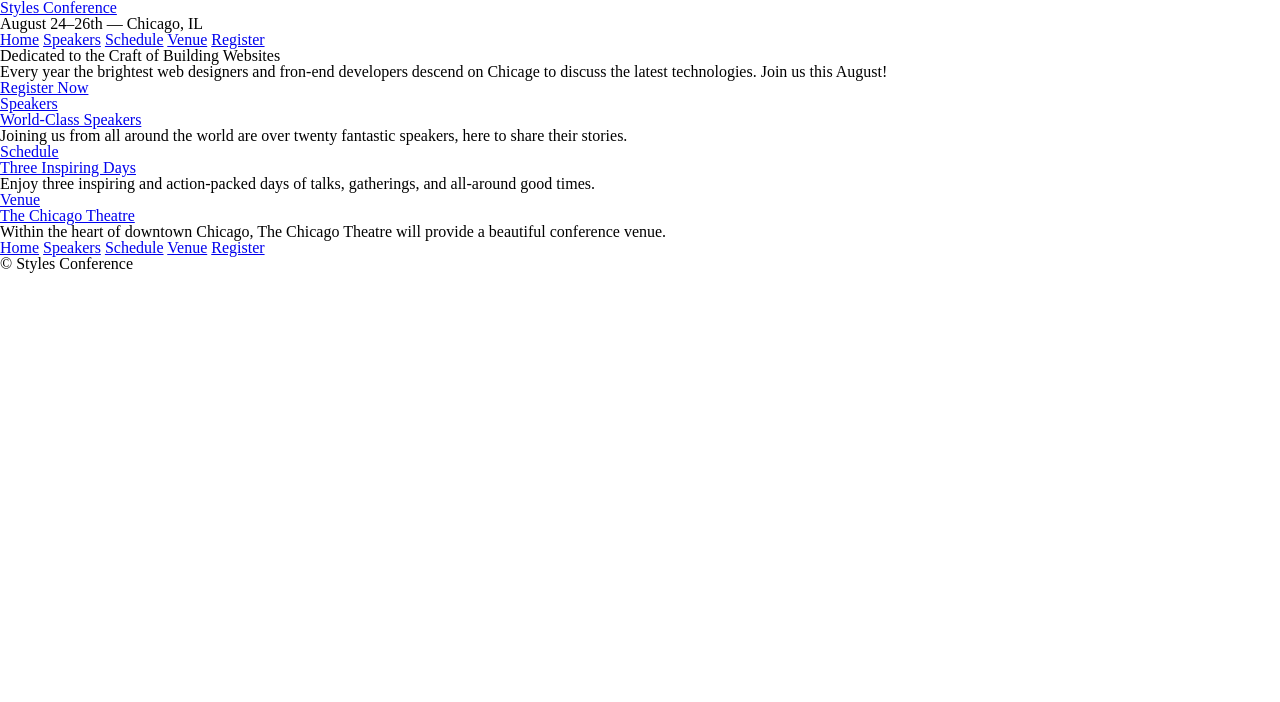
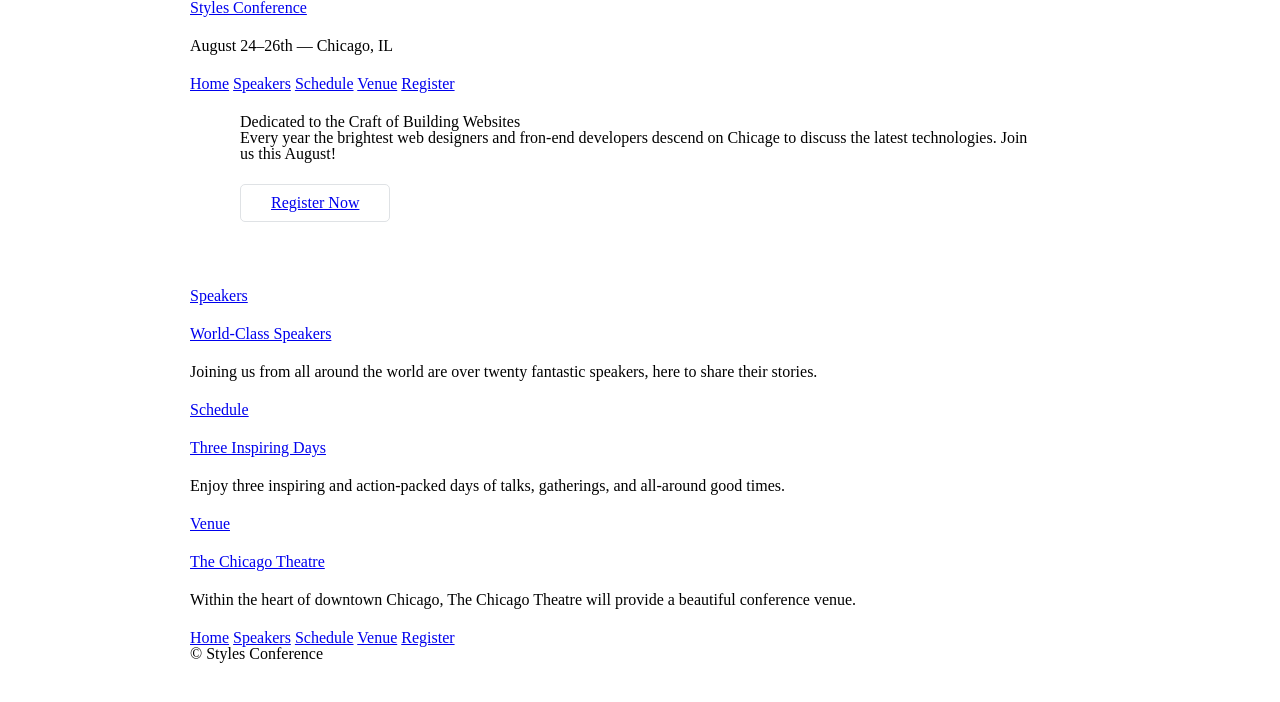
Before and after one commit to hguochen/StylesConference, a plain HTML site: page index.html in a window 1280 px wide. Drawn offline with Linux system fonts and the light colour scheme.

Commit message:
Added basic styling to index page

```diff
--- a/index.html
+++ b/index.html
@@ -7,10 +7,12 @@
         <link rel="stylesheet" href="static/css/main.css">
     </head>
     <body>
-        <header>
-            <h1>
-                <a href="index.html">Styles Conference</a>
-            </h1>
+        <header class="container">
+            <section>
+                <h1>
+                    <a href="index.html">Styles Conference</a>
+                </h1>
+            <section>
             <h3>August 24&ndash;26th &mdash; Chicago, IL</h3>
             <nav>
                 <a href="index.html">Home</a>
@@ -20,12 +22,12 @@
                 <a href="register.html">Register</a>
             </nav>
         </header>
-        <section>
+        <section class="hero container">
             <h2>Dedicated to the Craft of Building Websites</h2>
             <p>Every year the brightest web designers and fron-end developers descend on Chicage to discuss the latest technologies. Join us this August!</p>
-            <a href="register.html">Register Now</a>
+            <a class="btn btn-alt" href="register.html">Register Now</a>
         </section>
-        <section>
+        <section class="container">
             <section>
                 <a href="speakers.html">
                     <h5>Speakers</h5>
@@ -48,7 +50,7 @@
                 <p>Within the heart of downtown Chicago, The Chicago Theatre will provide a beautiful conference venue.</p>
             </section>
         </section>
-        <footer>
+        <footer class="container">
             <nav>
                 <a href="index.html">Home</a>
                 <a href="speakers.html">Speakers</a>
--- a/static/css/main.css
+++ b/static/css/main.css
@@ -0,0 +1,54 @@
+/*
+  ========================================
+  Grid
+  ========================================
+*/
+
+*,
+*:before,
+*:after {
+    -webkit-box-sizing: border-box;
+    -moz-box-sizing: border-box;
+    box-sizing: border-box;
+}
+.container {
+    margin: 0 auto;
+    padding: 0 30px;
+    width: 960px;
+}
+
+/*
+  ========================================
+  Typography
+  ========================================
+*/
+
+h1, h3, h4, h5, p {
+    margin-bottom: 22px;
+}
+
+/*
+  ========================================
+  Buttons
+  ========================================
+*/
+
+.btn {
+    border-radius: 5px;
+    display: inline-block;
+    margin: 0;
+}
+.btn-alt {
+    border: 1px solid #dfe2e5;
+    padding: 10px 30px;
+}
+
+/*
+  ========================================
+  Home
+  ========================================
+*/
+
+.hero {
+    padding: 22px 80px 66px 80px;
+}
```
